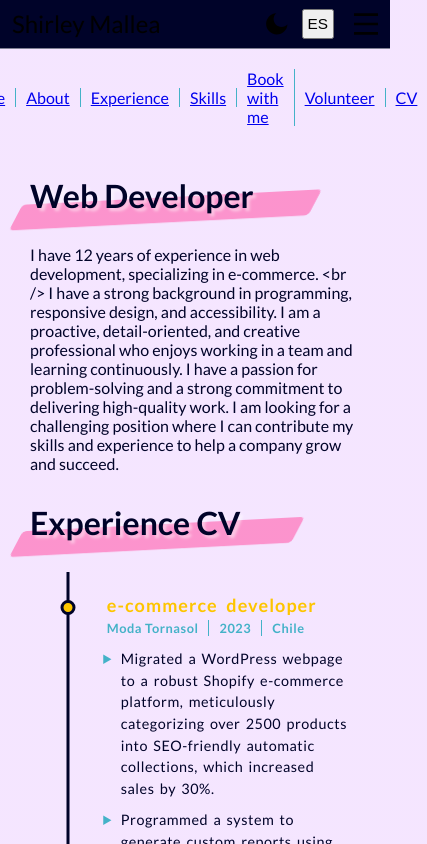
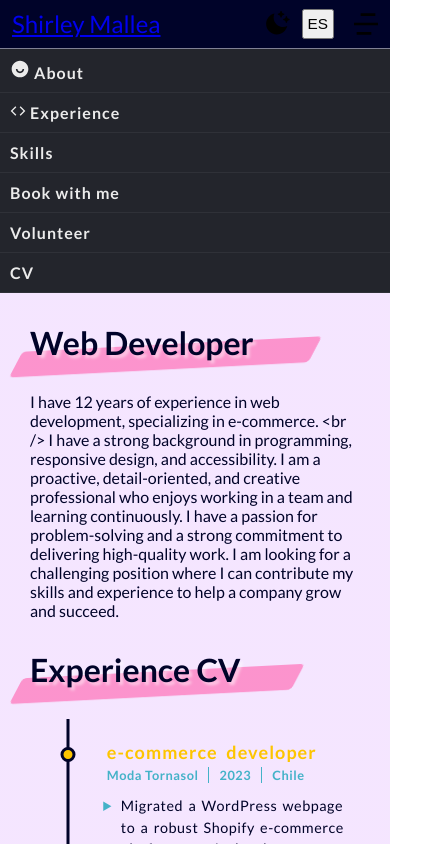
Before and after one commit to shimapi/portfolio, a React (Vite) app: page /cv in a window 390 px wide. Shown: the top 844 px of the page, 427 px wide, since content can reach past the window. Built offline with nearby package versions, Linux system fonts and the light colour scheme.

Commit message:
feat: styling mobile menu

```diff
--- a/src/App.jsx
+++ b/src/App.jsx
@@ -20,7 +20,7 @@ const App = () => {
 	return (
 		<BrowserRouter>
 			<Header />
-			<div className={`container ${theme}`}>
+			<div className={`container`}>
 				<Routes>
 					<Route path="/" element={<Home />} />
 					<Route path="/about" element={<About />} />
--- a/src/assets/constants.scss
+++ b/src/assets/constants.scss
@@ -14,6 +14,8 @@ $color-dark-deepblue: hsla(236, 100%, 8%, 1);
 $color-dark-lightblue: hsla(239, 94%, 14%, 1);
 $color-dark-border: rgba(255, 255, 255, 0.2);
 $color-dark-shadow: rgba(255, 255, 255, 0.5);
+$color-dark-menu: #23252c;
+$color-dark-menu-border: #2f3138;
 
 // light mode
 $color-light-pale-lilac: hsla(276, 100%, 98%, 1);
@@ -27,3 +29,9 @@ $gradient-dark: 90deg, ($color-dark-deepblue 63%, $color-dark-lightblue 100%);
 
 $gradient-light: 90deg,
 	($color-light-pale-pinky 0%, $color-light-pale-pinky 100%);
+
+// breakpoints
+$breakpoint-minimun: 320px;
+$breakpoint-mobile: 375px;
+$breakpoint-tablet: 768px;
+$breakpoint-desktop: 1024px;
--- a/src/components/Header/Header.jsx
+++ b/src/components/Header/Header.jsx
@@ -1,19 +1,22 @@
-import { RiMenuFill } from "react-icons/ri";
+import { RiMenu4Fill } from "react-icons/ri";
 import { Menu } from "../Menu/Menu";
 import "./Header.scss";
 import Settings from "../Settings/Settings";
 import { useTranslation } from "react-i18next";
+import { NavLink } from "react-router-dom";
 
 const Header = () => {
 	const { t } = useTranslation();
 	return (
 		<>
 			<nav className="navbar">
-				<div className="navbar__talent">{t("general.CVName")}</div>
+				<div className="navbar__talent">
+					<NavLink to="/">{t("general.CVName")}</NavLink>
+				</div>
 				<div className="navbar__icons">
 					<Settings />
 					<div className="navbar__hamburger">
-						<RiMenuFill />
+						<RiMenu4Fill />
 					</div>
 				</div>
 			</nav>
--- a/src/components/Header/Header.scss
+++ b/src/components/Header/Header.scss
@@ -5,6 +5,7 @@
 	border-bottom: $color-dark-shadow 1px solid;
 	display: flex;
 	justify-content: space-between;
+	min-width: $breakpoint-minimun;
 
 	&__talent {
 		font-size: 1.5em;
--- a/src/components/Menu/Menu.jsx
+++ b/src/components/Menu/Menu.jsx
@@ -1,37 +1,33 @@
 import { useTranslation } from "react-i18next";
 import { NavLink } from "react-router-dom";
 import "./Menu.scss";
+import { RiCodeFill, RiUserSmileFill } from "react-icons/ri";
 
-const isActive = ({ isActive }) => `link ${isActive ? "active" : ""}`;
+const isActive = ({ isActive }) => `link ${isActive ? "menu-active" : ""}`;
 
 export const Menu = () => {
 	const { t } = useTranslation();
 
 	return (
-		<nav>
-			<div className="menu mobile">
-				<NavLink className={isActive} to="/">
-					{t("general.home")}
+		<nav className="menu header">
+			<NavLink className={`menu__link ${isActive}`} to="/about">
+				<RiUserSmileFill size={20} /> {t("general.AboutTitle")}
 			</NavLink>
-				<NavLink className={isActive} to="/about">
-					{t("general.AboutTitle")}
+			<NavLink className={`menu__link ${isActive}`} to="/experience">
+				<RiCodeFill /> {t("general.ExpTitle")}
 			</NavLink>
-				<NavLink className={isActive} to="/experience">
-					{t("general.ExpTitle")}
-				</NavLink>
-				<NavLink className={isActive} to="/skills">
+			<NavLink className={`menu__link ${isActive}`} to="/skills">
 				{t("general.SkillsTitle")}
 			</NavLink>
-				<NavLink className={isActive} to="/calendar">
+			<NavLink className={`menu__link ${isActive}`} to="/calendar">
 				{t("general.BookTitle")}
 			</NavLink>
-				<NavLink className={isActive} to="/volunteer">
+			<NavLink className={`menu__link ${isActive}`} to="/volunteer">
 				{t("general.VolTitle")}
 			</NavLink>
-				<NavLink className={isActive} to="/cv">
+			<NavLink className={`menu__link ${isActive}`} to="/cv">
 				{t("general.PageCVTitle")}
 			</NavLink>
-			</div>
 		</nav>
 	);
 };
--- a/src/components/Menu/Menu.scss
+++ b/src/components/Menu/Menu.scss
@@ -1,8 +1,13 @@
 @import "../../assets/constants.scss";
 
-.link {
+.menu {
+	display: flex;
+	align-items: center;
+	justify-content: center;
+
+	&__link {
 		padding: 0 10px;
-	border-right: 1px solid $color-cerulean;
+		border-right: 1px solid $color-light-red;
 
 		&:first-child {
 			padding-left: 0;
@@ -12,9 +17,35 @@
 		}
 	}
 
+	&-active {
+		background-color: $color-mustard;
+	}
+}
+
+@media screen and (max-width: $breakpoint-tablet) {
 	.menu {
-	display: flex;
-	align-items: center;
-	justify-content: center;
-	padding: 20px 0;
+		flex-direction: column;
+
+		&__link {
+			width: 100%;
+			background-color: $color-dark-menu;
+			border-right: none;
+			border-bottom: 1px solid $color-dark-menu-border;
+			padding: 10px;
+			text-decoration: none;
+			margin: 0;
+			font-weight: 700;
+			letter-spacing: 1px;
+			color: $color-antiflash-white;
+
+			&:first-child {
+				padding: 10px;
 			}
+
+			&:hover {
+				background-color: $color-dark-menu-border;
+				color: $color-light-pale-pinky;
+			}
+		}
+	}
+}
--- a/src/components/Settings/Settings.jsx
+++ b/src/components/Settings/Settings.jsx
@@ -1,7 +1,7 @@
 import { useContext, useState } from "react";
 import { ThemeContext } from "../../assets/ThemeContext";
 import { useTranslation } from "react-i18next";
-import { RiMoonFill, RiSunFill } from "react-icons/ri";
+import { RiMoonClearFill, RiSunFill } from "react-icons/ri";
 import "./Settings.scss";
 
 const Settings = () => {
@@ -20,7 +20,7 @@ const Settings = () => {
 			<div className="settings__theme">
 				<div className="settings__theme-mode">
 					{theme === "light" ? (
-						<RiMoonFill onClick={toggleTheme} />
+						<RiMoonClearFill onClick={toggleTheme} />
 					) : (
 						<RiSunFill onClick={toggleTheme} />
 					)}
--- a/src/styles.scss
+++ b/src/styles.scss
@@ -46,7 +46,7 @@ html[data-theme="light"] {
 	flex-direction: column;
 	padding: 0 30px;
 	align-items: center;
-	min-width: 320px;
+	min-width: $breakpoint-minimun;
 }
 
 .box {
```
Lines whose indentation alone changed are shown as unchanged.
